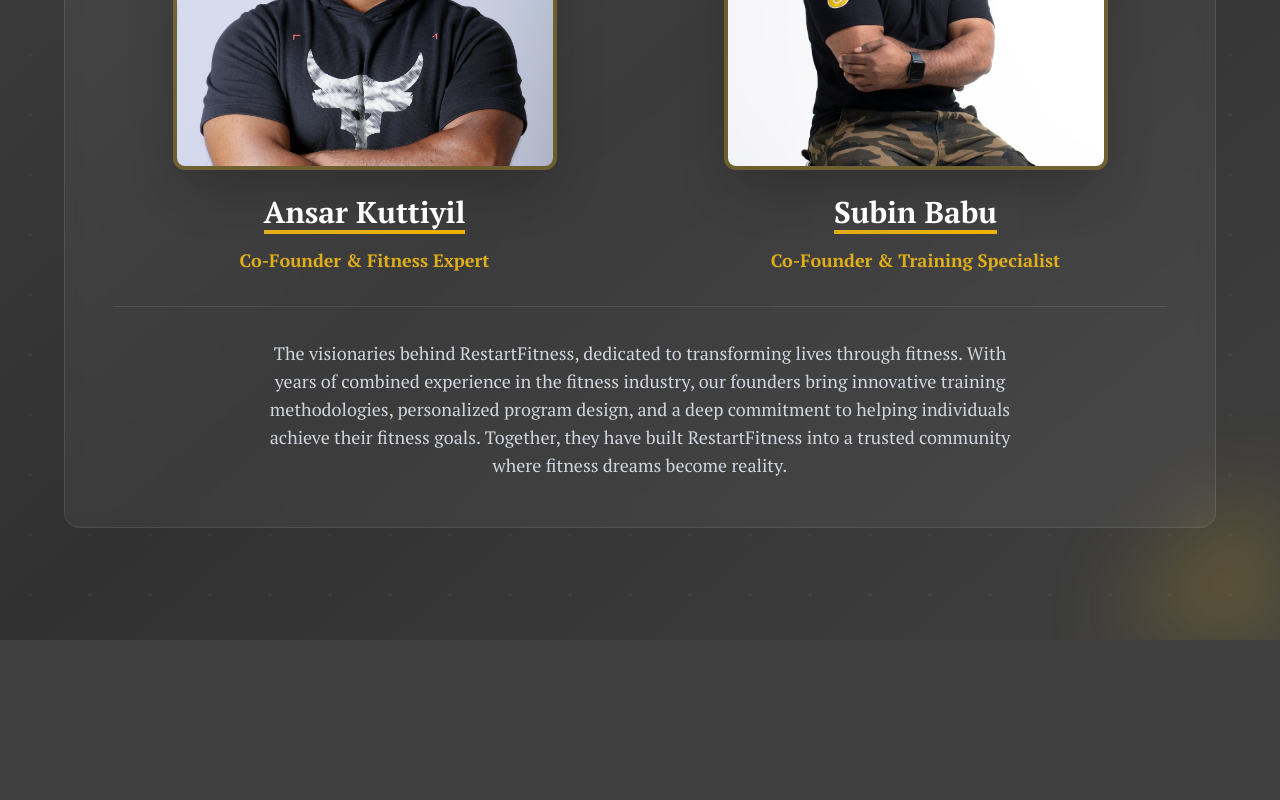
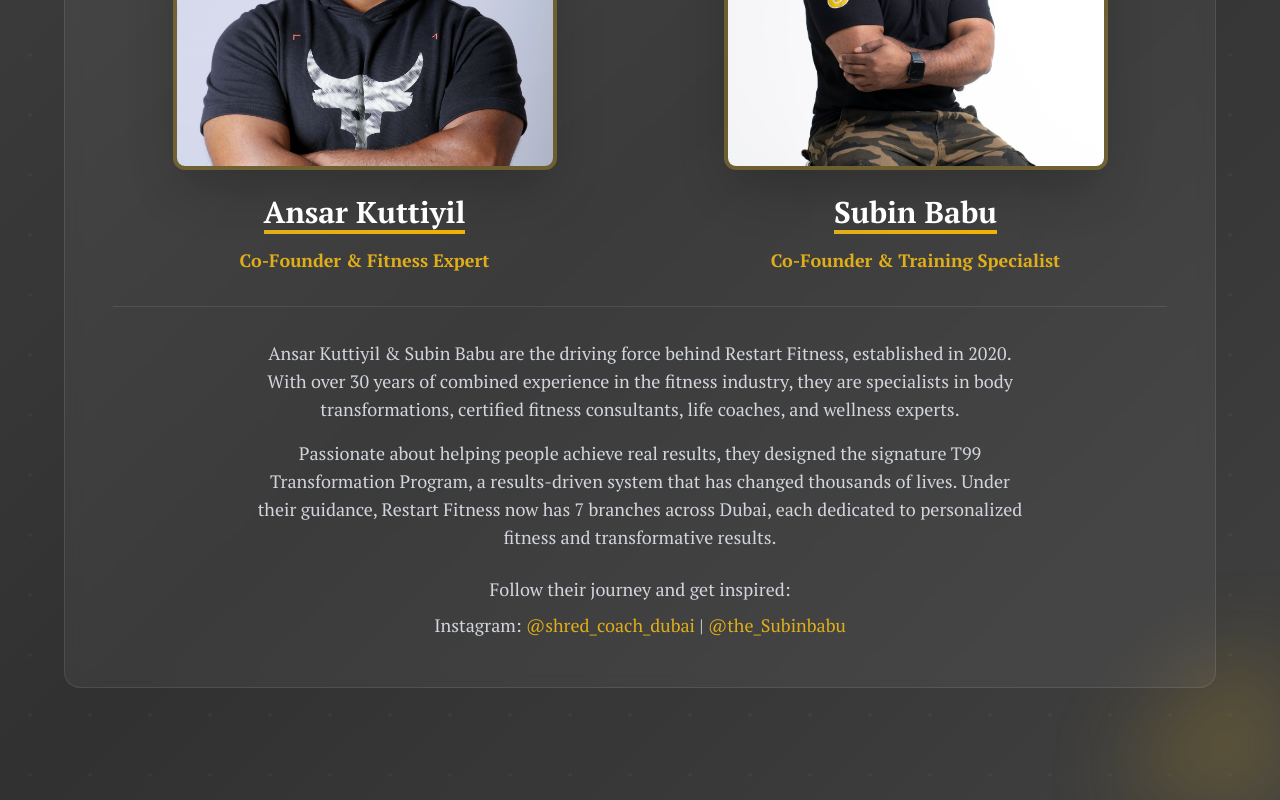
Before and after one commit to FRDesai/TheRestartFitness, a Next.js app: page / in a window 1280 px wide. Shown: the part 1870-2670 px from the top of the page. Before the commit the page ends 2510 px from the top, so only its background shows below. Built offline with nearby package versions, Linux system fonts and the light colour scheme.

Commit message:
Enhanced the Home page with a detailed introduction of the founders, Ansar Kuttiyil and Subin Babu, highlighting their experience and the T99 Transformation Program. Added Instagram links for followers to connect with them.

```diff
--- a/app/page.tsx
+++ b/app/page.tsx
@@ -300,12 +300,34 @@
 
             {/* Common Introduction Paragraph */}
             <div className="text-center mt-8 pt-8 border-t border-white/10">
+              <p className="text-gray-300 text-lg max-w-3xl mx-auto mb-4">
+                Ansar Kuttiyil & Subin Babu are the driving force behind Restart Fitness, established in 2020. With over 30 years of combined experience in the fitness industry, they are specialists in body transformations, certified fitness consultants, life coaches, and wellness experts.
+              </p>
+              <p className="text-gray-300 text-lg max-w-3xl mx-auto mb-6">
+                Passionate about helping people achieve real results, they designed the signature T99 Transformation Program, a results-driven system that has changed thousands of lives. Under their guidance, Restart Fitness now has 7 branches across Dubai, each dedicated to personalized fitness and transformative results.
+              </p>
+              <p className="text-gray-300 text-lg max-w-3xl mx-auto mb-2">
+                Follow their journey and get inspired:
+              </p>
               <p className="text-gray-300 text-lg max-w-3xl mx-auto">
-                The visionaries behind RestartFitness, dedicated to transforming lives through fitness.
-                With years of combined experience in the fitness industry, our founders bring innovative
-                training methodologies, personalized program design, and a deep commitment to helping
-                individuals achieve their fitness goals. Together, they have built RestartFitness into
-                a trusted community where fitness dreams become reality.
+                Instagram:{" "}
+                <a
+                  href="https://instagram.com/shred_coach_dubai"
+                  target="_blank"
+                  rel="noopener noreferrer"
+                  className="text-[var(--color-primary)] hover:underline font-medium"
+                >
+                  @shred_coach_dubai
+                </a>
+                {" | "}
+                <a
+                  href="https://instagram.com/the_Subinbabu"
+                  target="_blank"
+                  rel="noopener noreferrer"
+                  className="text-[var(--color-primary)] hover:underline font-medium"
+                >
+                  @the_Subinbabu
+                </a>
               </p>
             </div>
           </div>
```
